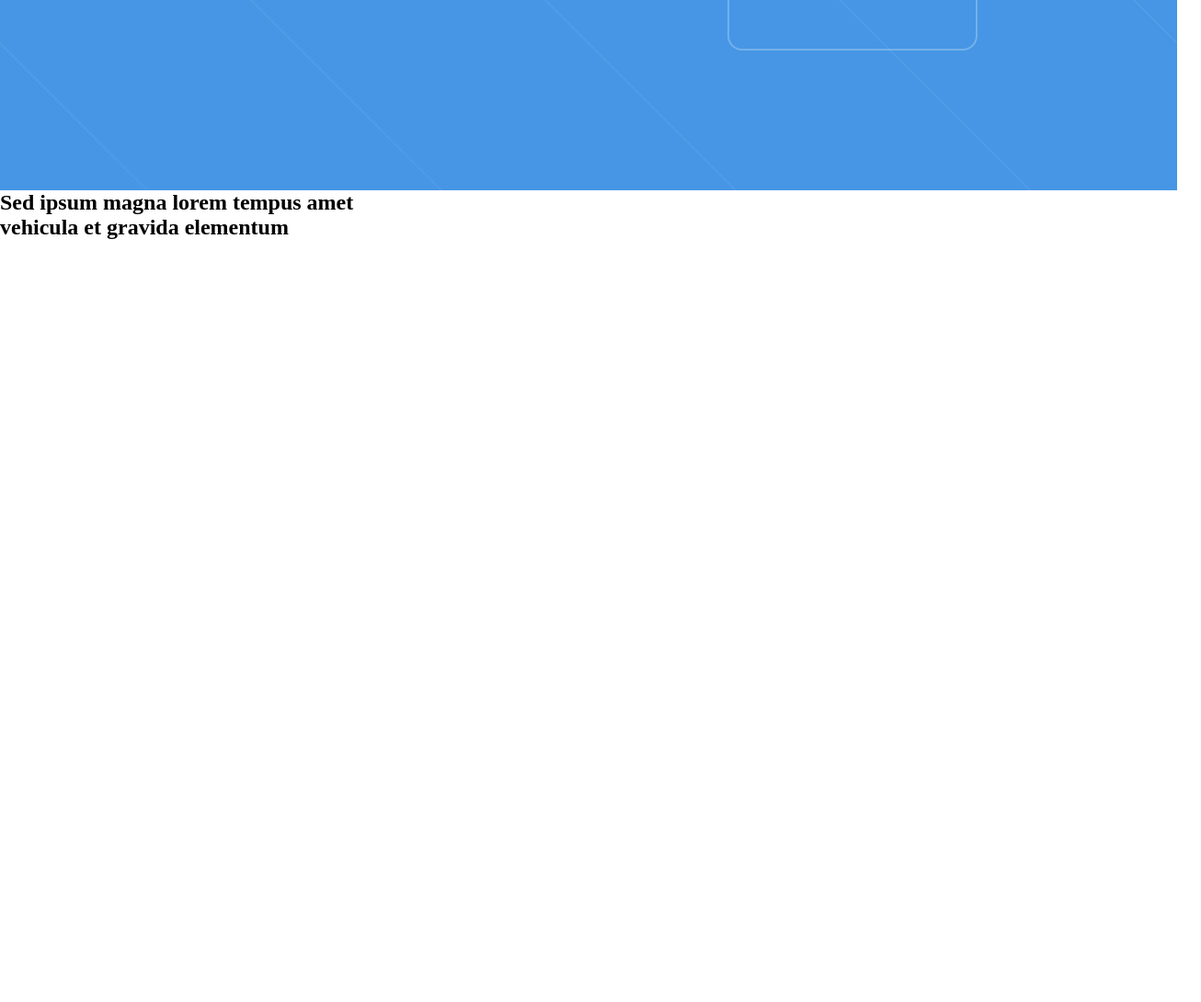
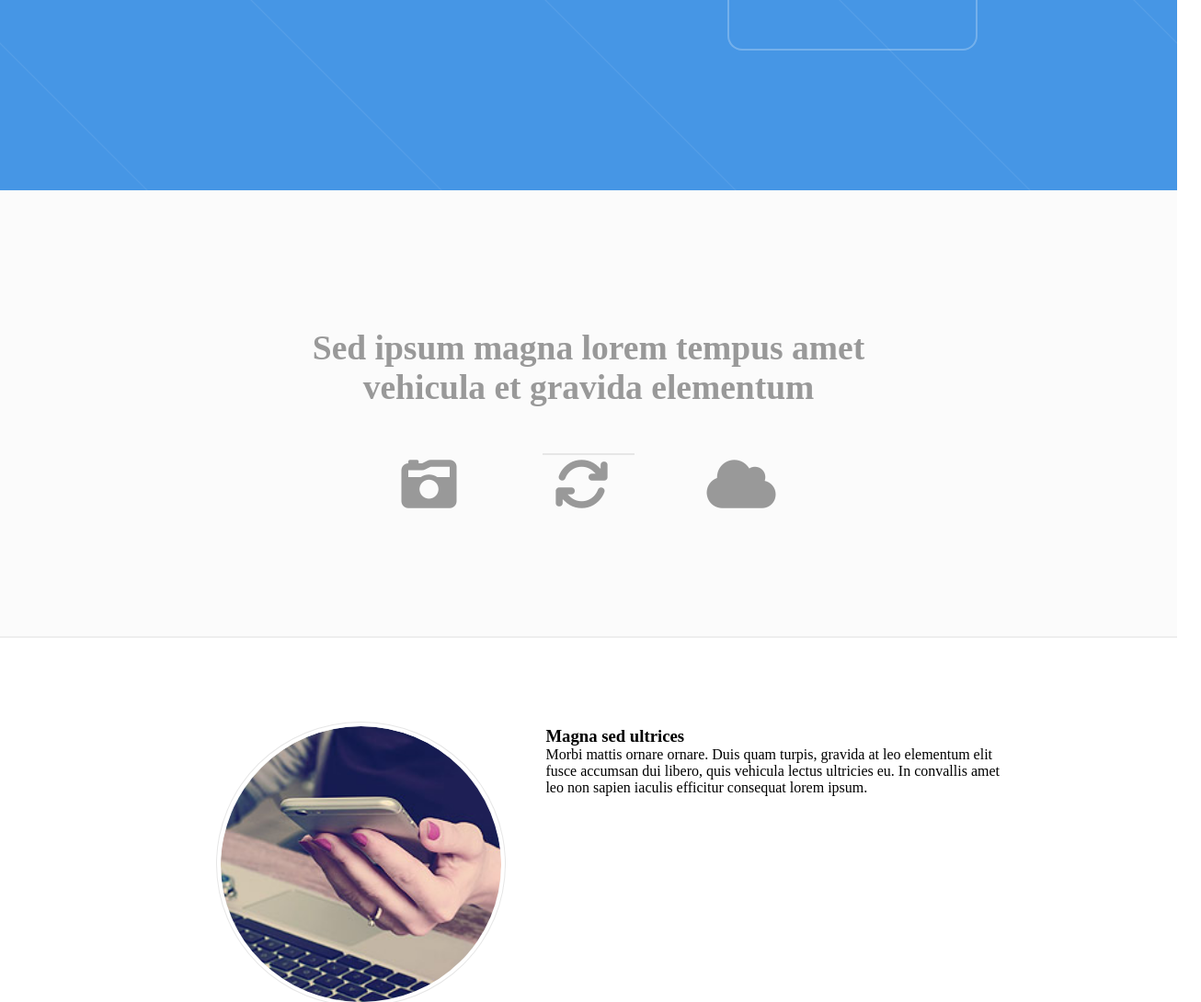
Before and after one commit to kimmoochan/clone-coding, a plain HTML site: page index.html in a window 1280 px wide. Shown: the part 593-1683 px from the top of the page at 92% size, 1306 px wide, since content can reach past the window. Before the commit the page ends 854 px from the top, so only its background shows below. Drawn offline with Linux system fonts and the light colour scheme.

Commit message:
클론코딩

```diff
--- a/index.html
+++ b/index.html
@@ -11,12 +11,12 @@
         <div class="header">
             <h1><a href="#">Fractal</a></h1>
             <p>Just a simple, single page responsive <br>template brought to you by <a href="#">HTML5 UP</a> </p>
-            <ul>
+            <ul class="header_button">
                 <li>
-                    <button>Download</button>
+                    <a href="#"><button>Download</button></a>
                 </li>
                 <li>
-                    <button class="button2">Learn More</button>
+                    <a href="#"><button class="button2">Learn More</button></a>
                 </li>
             </ul>
 
@@ -29,8 +29,30 @@
             </div>
         </div>
     </header>
-    <section>
-        <h1>Sed ipsum magna lorem tempus amet <br> vehicula et gravida elementum</h1>
+    <section id="one">
+        <header>
+
+            <h1>Sed ipsum magna lorem tempus amet <br> vehicula et gravida elementum</h1>
+        </header>
+        <ul class="icon">
+            <li><i class="fa-solid fa-camera-retro"></i></li>
+            <li><i class="fa-solid fa-arrows-rotate"></i></li>
+            <li><i class="fa-solid fa-cloud"></i></li>
+        </ul>
     </section>
+    <section id="two">
+        <div class="two_main">
+            <section class="two_main_one">
+                <div class="two_img">
+                    <img src="./img/pic01 (1).jpg" alt="">
+                </div>
+                <div class="two_title">
+                    <h3>Magna sed ultrices</h3>
+                    <p>Morbi mattis ornare ornare. Duis quam turpis, gravida at leo elementum elit <br> fusce accumsan dui libero, quis vehicula lectus ultricies eu. In convallis amet <br> leo non sapien iaculis efficitur consequat lorem ipsum.</p>
+                </div>
+            </section>
+        </div>
+    </section>
+    <script src="https://kit.fontawesome.com/59a6914843.js" crossorigin="anonymous"></script>
 </body>
 </html>
--- a/styel.css
+++ b/styel.css
@@ -61,6 +61,7 @@
     border-radius: 0 0 1em 1em;
     border-top: 0;
     content: '';
+
 }
 .header_img_border{
     border-color: rgba(255, 255, 255, 0.25);
@@ -68,7 +69,7 @@
 }
 .header_img_border::before{
     background: rgba(255, 255, 255, 0.25);
-    top: -1.375em;
+    top: 15.6em;
     margin-left: -1em;
     width: 2em;
     height: 0.25em;
@@ -76,14 +77,27 @@
     background: rgba(255, 255, 255, 0.25);
     content: '';
     position: absolute;
-    left: 50%;
+    left: 62.4%;
+}
+.header_img_border::after{
+    border-color: rgba(255, 255, 255, 0.25);
+    border-color: #e6e6e6;
+    bottom: 15.2em;
+    margin-left: -1em;
+    width: 2em;
+    height: 2em;
+    border-radius: 100%;
+    border: solid 2px rgba(255, 255, 255, 0.25);
+    content: '';
+    position: absolute;
+    left: 62.4%;
 }
 
-ul{
+.header_button{
     display: flex;
     justify-content: right;
 }
-ul li{
+.header_button li{
     text-decoration: none;
     list-style: none;
     padding-left: 16px;
@@ -97,6 +111,7 @@ ul li button{
     line-height: 2.95em;
     padding: 0 28px 0 21.6px;
     border-radius: 5px;
+    cursor: pointer;
 
 }
 .button2{
@@ -104,3 +119,71 @@ ul li button{
     color: #ffffff !important;
     box-shadow: inset 0 0 0 2px rgba(255, 255, 255, 0.25);
 }
+#one{
+    background-color: #fbfbfb;
+    color: #999999;
+    padding: 6em 0 3.4em 0;
+    text-align: center;
+    font-size: 25px;
+    border-bottom: solid 2px #eeeeee;
+}
+#one h1{
+    margin-bottom: 37.3333333px;
+}
+#one header::after{
+    content: '';
+    border-bottom: solid 2px #e6e6e6;
+    display: block;
+    width: 4em;
+    margin: 2em auto 0 auto;
+}
+.icon{
+    display: flex;
+    justify-content: center;
+    list-style: none;
+    margin-bottom: 43px;
+    /* text-align: center; */
+}
+.icon li{
+    padding-right: 53px;
+    padding-left: 53px;
+    text-align: center;
+    font-size: 60px;
+}
+.two_main{
+    margin-left: auto;
+    margin-right: auto;
+    width: 50em;
+}
+.two_img{
+    /* width: 30%; */
+    border-radius: 100%;
+    margin: 0 3em 0 0;
+    /* display: block; */
+    box-shadow: 0 0 0 4px #ffffff, 0 0 0 5px #e6e6e6;
+    border-radius: 6px;
+    border: 0;
+    display: inline-block;
+    position: relative;
+    overflow: hidden;
+    display: block;
+    border-radius: 100%;
+    width: 30%;
+}
+.two_img img{
+    display: block;
+    border-radius: 100%;
+    width: 100%;
+}
+.two_main_one{
+    display: flex;
+    width: 1066px;
+    height: 300px;
+}
+#two{
+    padding-top: 96px;
+}
+.two_title{
+    width: 70%;
+
+}
```
